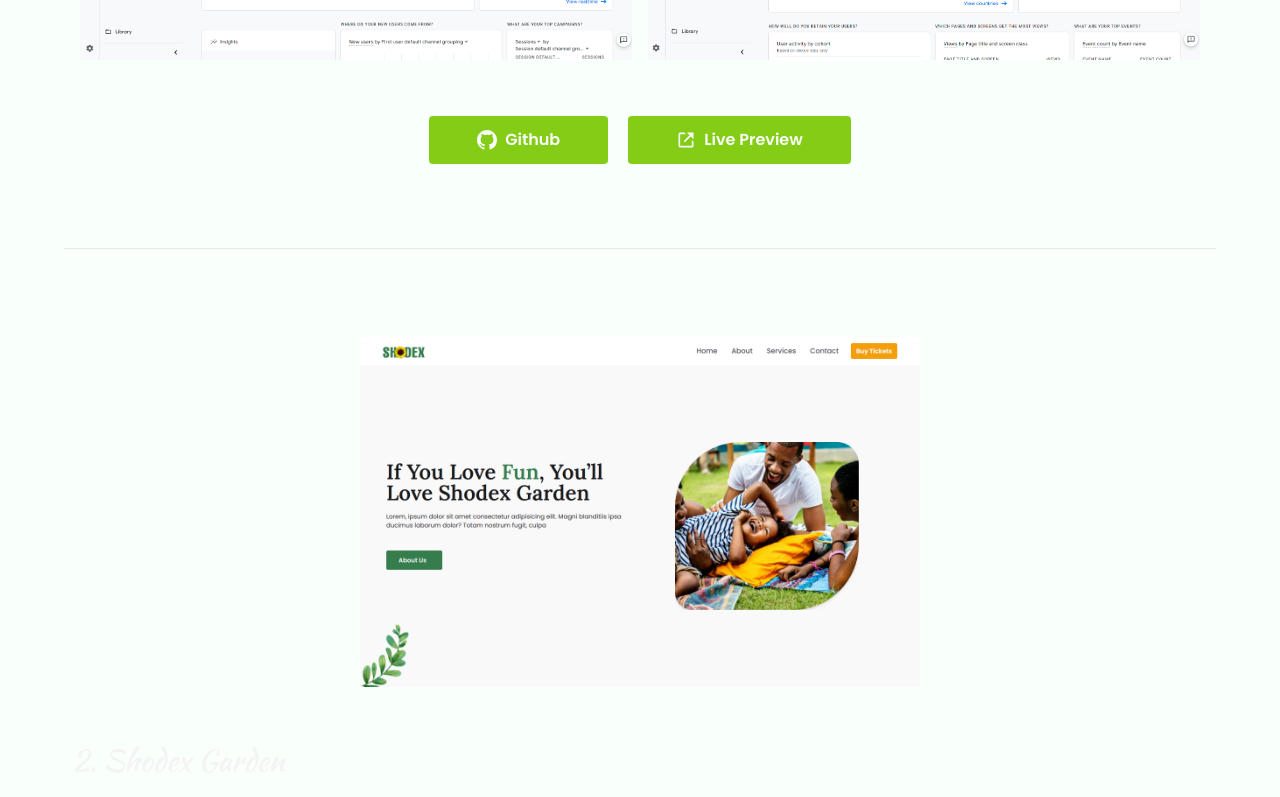
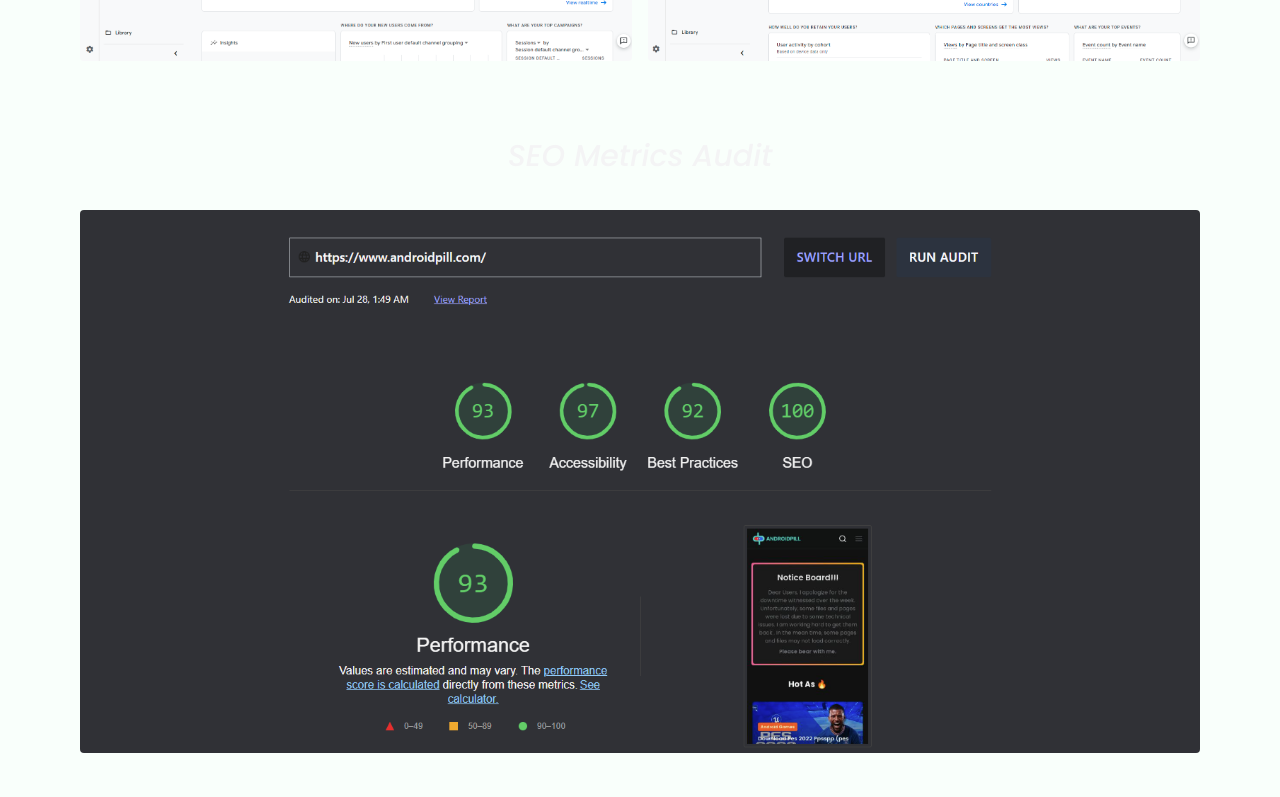
Before and after one commit to chinnaji/chi, a Next.js app: page /projects in a window 1280 px wide. Shown: the part 1160-1957 px from the top of the page. Built offline with nearby package versions, Linux system fonts and the light colour scheme.

Commit message:
added androidpill seo image

```diff
--- a/pages/projects/index.js
+++ b/pages/projects/index.js
@@ -4,6 +4,7 @@
 import shodex from "../../images/shodex_garden.png";
 import androidpill_metrics1 from "../../images/androidpill_metrics1.png";
 import androidpill_metrics2 from "../../images/androidpill_metrics2.png";
+import androidpill_seo from "../../images/androidpill_seo.png";
 import shodex_seo_after from "../../images/shodex_seo_screenshot.png";
 import shodex_seo_before from "../../images/shodex_seo_screenshot1.png";
 import portfolio from "../../images/portfolio.png";
@@ -139,9 +140,9 @@
               <li>Integrated Progressive Web App technology.</li>
             </ul>
 
-            <p className="text-3xl text-center font-medium mt-b mb-5 mt-10 text-zinc-100">
+            <h2 className="text-3xl text-center font-medium mt-b mb-5 mt-10 text-zinc-100">
               <i> Google Analytics Report</i>
-            </p>
+            </h2>
 
             <div
               className="flex items-center flex-wrap my-10"
@@ -159,6 +160,7 @@
                   />
                 </Link>
               </div>
+
               <div className="  w-full lg:w-1/2   lg:mt-0  md:-mt-0 mt-7 lg:h-[250px]  relative p-2 pb-0">
                 <Link href="/androidpill_metrics2.png" passHref>
                   <Image
@@ -171,7 +173,24 @@
                   />
                 </Link>
               </div>
+
+              <h2 className="text-3xl w-full text-center font-medium mt-24 mb-5 text-zinc-100">
+                <i> SEO Metrics Audit</i>
+              </h2>
+              <div className="  w-full  mx-auto mt-2  overflow-hidden  relative p-2 pb-0">
+                <Link href="/androidpill_seo.png" passHref>
+                  <Image
+                    src={androidpill_seo}
+                    //   layout="fill"
+                    loading="eager"
+                    alt="projects screen shots"
+                    className="rounded cursor-pointer"
+                    placeholder="blur"
+                  />
+                </Link>
+              </div>
             </div>
+
             <div className="">
               <ProjectsLink
                 githubUrl="https://github.com/chinnaji/androidpill-wordpress"
```
Also changed, not shown: images/androidpill_seo.png (added), public/androidpill_seo.png (added).
